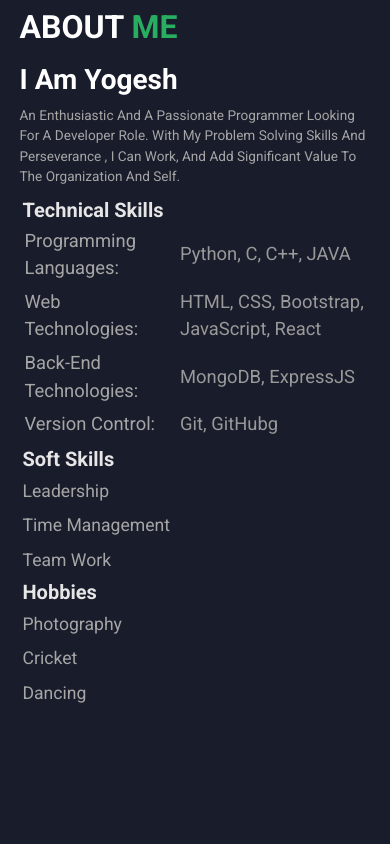
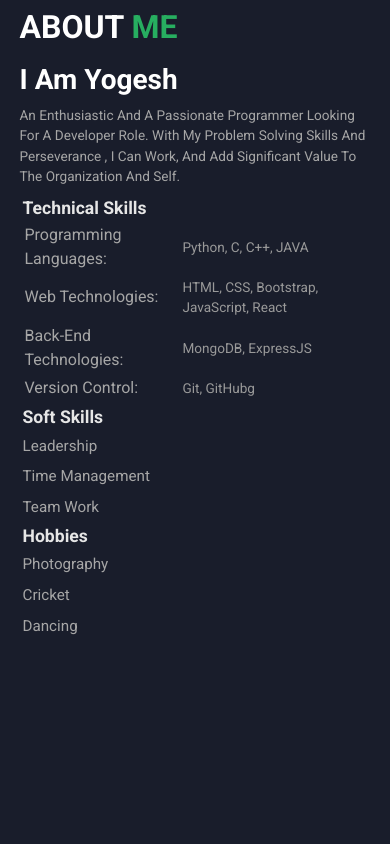
Before and after one commit to eyogesh007/portfolio, a plain HTML site: page index.html in a window 390 px wide. Shown: the part 849-1693 px from the top of the page. Drawn offline with Linux system fonts and the light colour scheme.

Commit message:
Add files via upload

```diff
--- a/css/style.css
+++ b/css/style.css
@@ -193,6 +193,7 @@ header .follow a:hover{
 
 .home .image img{
     width:100%;
+
 }
 
 .home .content{
@@ -853,6 +854,28 @@ header .follow a:hover{
         padding-left: 40px;
 
     }
+    th{
+        font-size:2.0em;
+        text-align: left;
+        padding-left: 3px;
+        color:  #a6a6a6;
+    }
+    .h11{
+        color: #e6e6e6;
+        font-size:2.2em;
+        text-align: left;
+        padding-left: 3px;
+    }
+    td{
+        font-size: 1.7rem;
+        color:#999999;
+        padding:.5rem 0;
+    }
+    .textt{
+        font-size: 1.9rem;
+        color: #a6a6a6;;
+        padding:.5rem 0;
+    }
 }
 
 
@@ -894,6 +917,28 @@ header .follow a:hover{
       .divc{
         padding-left: 40px;
     }
+    th{
+        font-size:2.0em;
+        text-align: left;
+        padding-left: 3px;
+        color:  #a6a6a6;
+    }
+    .h11{
+        color: #e6e6e6;
+        font-size:2.2em;
+        text-align: left;
+        padding-left: 3px;
+    }
+    td{
+        font-size: 1.7rem;
+        color:#999999;
+        padding:.5rem 0;
+    }
+    .textt{
+        font-size: 1.9rem;
+        color: #a6a6a6;;
+        padding:.5rem 0;
+    }
 
 
 }
```
